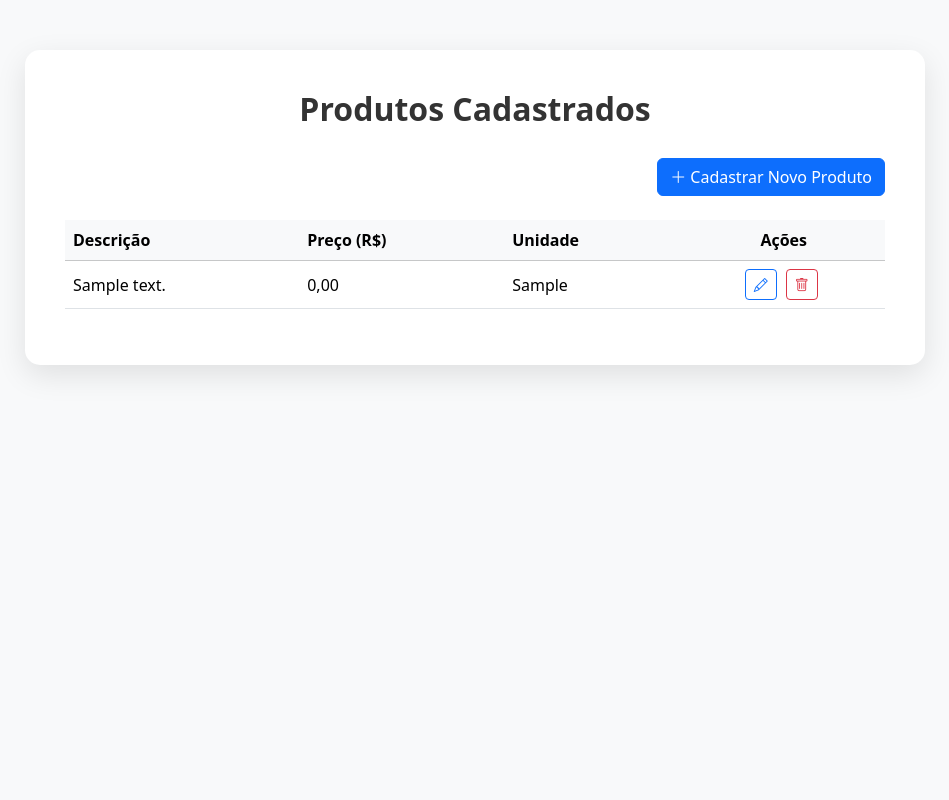
After one commit to Petwiggers/Pedidos_Tomelin, a PHP site: page /ListarProdutos.php in a window 1280 px wide. The commit adds this page. Shown: the whole page, without its empty margins (165-1114 px from the left). Run offline with PHP 8.4, Linux system fonts and the light colour scheme; tables that the repository leaves empty or names only in its code hold one stand-in row (values such as "Sample post").

Commit message:
Criando página de Listagem de produtos e melhorando a organização do projeto

```diff
--- /dev/null
+++ b/ListarProdutos.php
@@ -0,0 +1,132 @@
+<?php
+// Inclua seu arquivo de conexão com o banco de dados
+require_once 'Model/conexao.php'; // <-- ATENÇÃO: Altere para o nome do seu arquivo de conexão
+
+try {
+    $coon = abrirconeccao();
+    // Prepara e executa a query para selecionar todos os produtos
+    $stmt = $coon->prepare("SELECT id_produto, descricao, preco, unidade FROM produtos ORDER BY descricao ASC");
+    $stmt->execute();
+    $produtos = $stmt->fetchAll(PDO::FETCH_ASSOC);
+} catch (PDOException $e) {
+    // Em caso de erro, exibe uma mensagem e para o script
+    die("Erro ao buscar produtos: " . $e->getMessage());
+}
+?>
+<!DOCTYPE html>
+<html lang="pt-br">
+<head>
+    <meta charset="UTF-8">
+    <meta name="viewport" content="width=device-width, initial-scale=1.0">
+    <title>Lista de Produtos</title>
+
+    <!-- Bootstrap CSS -->
+    <link href="https://cdn.jsdelivr.net/npm/bootstrap@5.3.2/dist/css/bootstrap.min.css" rel="stylesheet">
+
+    <!-- Bootstrap Icons (para os botões de ação ) -->
+    <link rel="stylesheet" href="https://cdn.jsdelivr.net/npm/bootstrap-icons@1.11.3/font/bootstrap-icons.min.css">
+
+    <style>
+        /* Estilo para o corpo da página, similar ao fundo da imagem */
+        body {
+            background-color: #f8f9fa; /* Um cinza bem claro */
+        }
+        /* Container principal para centralizar o conteúdo */
+        .main-container {
+            display: flex;
+            justify-content: center;
+            align-items: flex-start; /* Alinha ao topo */
+            padding-top: 50px;
+            min-height: 100vh;
+        }
+        /* O card branco que envolve o conteúdo */
+        .content-card {
+            background-color: #fff;
+            border-radius: 15px;
+            padding: 40px;
+            box-shadow: 0 10px 30px rgba(0, 0, 0, 0.1 );
+            width: 100%;
+            max-width: 900px; /* Largura máxima do card */
+        }
+        .card-title {
+            text-align: center;
+            font-size: 2rem;
+            font-weight: 600;
+            margin-bottom: 30px;
+            color: #333;
+        }
+        /* Estilo para os botões de ação na tabela */
+        .action-buttons .btn {
+            margin-right: 5px;
+        }
+    </style>
+</head>
+<body>
+
+<div class="main-container">
+    <div class="content-card">
+        <h1 class="card-title">Produtos Cadastrados</h1>
+
+        <div class="d-flex justify-content-end mb-4">
+            <a href="produtos.php" class="btn btn-primary">
+                <i class="bi bi-plus-lg"></i> Cadastrar Novo Produto
+            </a>
+        </div>
+
+        <!-- Div para tornar a tabela responsiva em telas pequenas -->
+        <div class="table-responsive">
+            <table class="table table-hover align-middle">
+                <thead class="table-light">
+                    <tr>
+                        <th scope="col">Descrição</th>
+                        <th scope="col">Preço (R$)</th>
+                        <th scope="col">Unidade</th>
+                        <th scope="col" class="text-center">Ações</th>
+                    </tr>
+                </thead>
+                <tbody>
+                    <?php if (count($produtos) > 0): ?>
+                        <?php foreach ($produtos as $produto): ?>
+                            <tr>
+                                <td><?= htmlspecialchars($produto['descricao']) ?></td>
+                                <td><?= number_format($produto['preco'], 2, ',', '.') ?></td>
+                                <td><?= htmlspecialchars($produto['unidade'] ?: 'N/A') ?></td>
+                                <td class="text-center action-buttons">
+                                    <a href="Model/Produtos/CadastrarProduto.php?id=<?= $produto['id_produto'] ?>" class="btn btn-sm btn-outline-primary" title="Editar">
+                                        <i class="bi bi-pencil"></i>
+                                    </a>
+                                    <a class="btn btn-sm btn-outline-danger" title="Excluir" onclick="excluir_produto()">
+                                        <i class="bi bi-trash"></i>
+                                    </a>
+                                </td>
+                            </tr>
+                        <?php endforeach; ?>
+                    <?php else: ?>
+                        <tr>
+                            <td colspan="4" class="text-center">Nenhum produto cadastrado ainda.</td>
+                        </tr>
+                    <?php endif; ?>
+                </tbody>
+            </table>
+        </div>
+    </div>
+</div>
+
+<!-- Bootstrap JS Bundle -->
+<script src="https://cdn.jsdelivr.net/npm/bootstrap@5.3.2/dist/js/bootstrap.bundle.min.js"></script>
+
+<script >
+    function excluir_produto(id_produto){
+        confirmação = confirm('Tem certeza que deseja excluir este produto?');
+        console.log(confirmação)
+        if(confirmacao){
+            const response = await fetch(`Model/Produtos/Excluir.php/?id=${productId}`, {
+            method: 'DELETE'
+            } );
+        }
+    }
+
+</script>
+
+</body>
+</html>
--- /dev/null
+++ b/Model/Produtos/ExcluirProduto.php
@@ -0,0 +1,5 @@
+<?php
+    require_once='../conexao.php';
+    $coon = abrirconexao();
+
+?>
```
Also changed, not shown: Model/Clientes/CadastroClientes.php (added, +69 -0 lines), Model/Produtos/CadastroProdutos.php (added, +57 -0 lines), applications.html (deleted, +0 -79 lines), clientes.php (+18 -73 lines), produtos.php (+18 -52 lines), Model/conexao.php (renamed from conexao.php).
